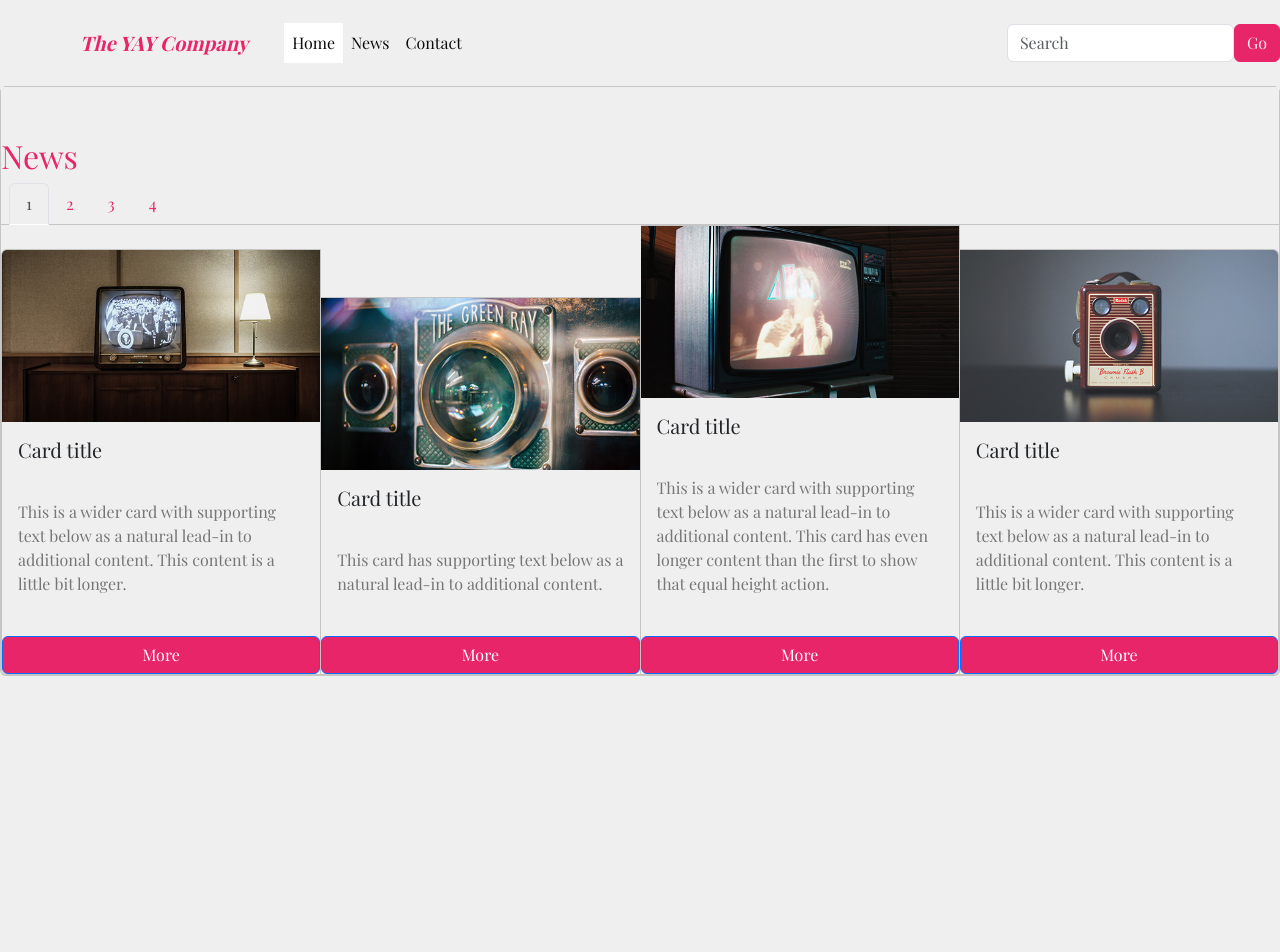
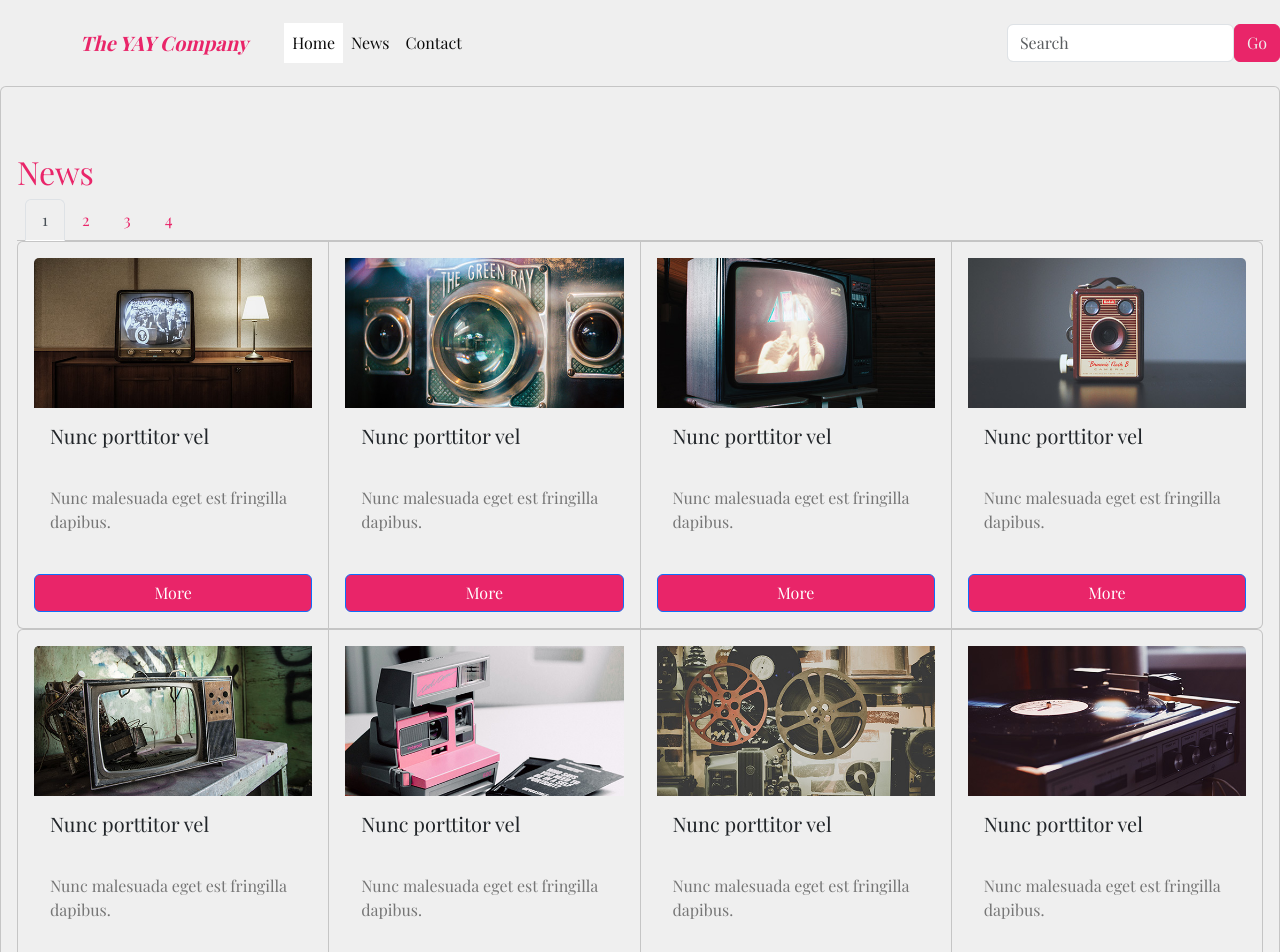
Before and after one commit to Noroff-FEU-Assignments/css-frameworks-ca-ThomasK97, a React (Create React App) app in the folder ca-cssframeworks/: page /news in a window 1280 px wide. Shown: the top 952 px of the page. Before the commit the page ends 800 px from the top, so only its background shows below. Built offline with nearby package versions, Linux system fonts and the light colour scheme.

Commit message:
addet contact, fixed imagecards
gjort litt tweaks på news siden pluss lagt til contact side med form

```diff
--- a/ca-cssframeworks/src/App.js
+++ b/ca-cssframeworks/src/App.js
@@ -6,6 +6,7 @@ import Home from './components/pages/Home';
 import News from './components/pages/News';
 import Navigation from './components/Navbar';
 import Tab from './components/Tab';
+import Contact from './components/pages/Contact';
 
 
 
@@ -19,6 +20,7 @@ function App() {
       <Switch>
         <Route path='/' exact component={Home} />
         <Route path='/news' component={News} />
+        <Route path='/contact' component={Contact} />
 
 
       </Switch>
--- /dev/null
+++ b/ca-cssframeworks/src/components/ContactF.js
@@ -0,0 +1,49 @@
+import React from 'react'
+import { Navbar, Form, FormControl, Button, Nav, NavDropdown, Carousel, Tabs, Tab, Container, Row, Col, Accordion, Card, CardGroup} from 'react-bootstrap';
+
+function ContactF() {
+    return (
+        <>
+        <div className="Header-intro">
+        <h2>Submit your details</h2>
+        </div>
+        <br></br>
+        <br></br>
+        <Container>
+         <Row>
+          <Col md={6}><Form>
+  <Form.Group>
+
+    <Form.Control type="text" placeholder="Name" />
+
+  </Form.Group>
+
+  <Form.Group>
+
+    <Form.Control type="email" placeholder="Email" />
+  </Form.Group>
+  <Form.Group className="mb-3" controlId="formBasicCheckbox">
+
+  </Form.Group>
+  <Form.Control as="textarea" rows="6" placeholder="Message" />
+  <br></br>
+  <Form.Check type="checkbox" label="Allow us to sell your personal details to whomever we want" />
+  <br></br>
+  <Button variant="primary" type="submit">
+    Submit
+  </Button>
+
+</Form>
+</Col>
+
+         </Row>
+        </Container>
+
+
+
+
+        </>
+    )
+}
+
+export default ContactF;
--- a/ca-cssframeworks/src/components/ImageCards.js
+++ b/ca-cssframeworks/src/components/ImageCards.js
@@ -13,6 +13,7 @@ import image11 from './../News images/news-8.jpg';
 function ImageCards() {
     return (
         <>
+
 
 <Card>
     <div className="Header-intro">
@@ -40,10 +41,9 @@ function ImageCards() {
   <Card style={{ width: '8rem' }}>
     <Card.Img variant="top" src={image1} />
     <Card.Body>
-      <Card.Title>Card title</Card.Title>
+      <Card.Title>Nunc porttitor vel</Card.Title>
       <Card.Text>
-        This is a wider card with supporting text below as a natural lead-in to
-        additional content. This content is a little bit longer.
+      Nunc malesuada eget est fringilla dapibus.
       </Card.Text>
     </Card.Body>
     <br></br>
@@ -54,10 +54,9 @@ function ImageCards() {
     <Card.Img variant="top" src={image2} />
 
     <Card.Body>
-      <Card.Title>Card title</Card.Title>
+      <Card.Title>Nunc porttitor vel</Card.Title>
       <Card.Text>
-        This card has supporting text below as a natural lead-in to additional
-        content.
+      Nunc malesuada eget est fringilla dapibus.
       </Card.Text>
     </Card.Body>
     <br></br>
@@ -67,11 +66,9 @@ function ImageCards() {
   <Card>
     <Card.Img variant="top" src={image3} />
     <Card.Body>
-      <Card.Title>Card title</Card.Title>
+      <Card.Title>Nunc porttitor vel</Card.Title>
       <Card.Text>
-        This is a wider card with supporting text below as a natural lead-in to
-        additional content. This card has even longer content than the first to
-        show that equal height action.
+      Nunc malesuada eget est fringilla dapibus.
       </Card.Text>
 
     </Card.Body>
@@ -82,10 +79,61 @@ function ImageCards() {
   <Card style={{ width: '8rem' }}>
     <Card.Img variant="top" src={image7} />
     <Card.Body>
-      <Card.Title>Card title</Card.Title>
+      <Card.Title>Nunc porttitor vel</Card.Title>
       <Card.Text>
-        This is a wider card with supporting text below as a natural lead-in to
-        additional content. This content is a little bit longer.
+      Nunc malesuada eget est fringilla dapibus.
+      </Card.Text>
+    </Card.Body>
+    <br></br>
+      <Button variant="primary">More</Button>
+
+  </Card>
+</CardGroup>
+<CardGroup>
+  <Card style={{ width: '8rem' }}>
+    <Card.Img variant="top" src={image8} />
+    <Card.Body>
+      <Card.Title>Nunc porttitor vel</Card.Title>
+      <Card.Text>
+      Nunc malesuada eget est fringilla dapibus.
+      </Card.Text>
+    </Card.Body>
+    <br></br>
+      <Button variant="primary">More</Button>
+
+  </Card>
+  <Card style={{ width: '18rem' }}>
+    <Card.Img variant="top" src={image9} />
+
+    <Card.Body>
+      <Card.Title>Nunc porttitor vel</Card.Title>
+      <Card.Text>
+      Nunc malesuada eget est fringilla dapibus.
+      </Card.Text>
+    </Card.Body>
+    <br></br>
+      <Button variant="primary">More</Button>
+
+  </Card>
+  <Card>
+    <Card.Img variant="top" src={image10} />
+    <Card.Body>
+      <Card.Title>Nunc porttitor vel</Card.Title>
+      <Card.Text>
+      Nunc malesuada eget est fringilla dapibus.
+      </Card.Text>
+
+    </Card.Body>
+    <br></br>
+      <Button variant="primary">More</Button>
+
+  </Card>
+  <Card style={{ width: '8rem' }}>
+    <Card.Img variant="top" src={image11} />
+    <Card.Body>
+      <Card.Title>Nunc porttitor vel</Card.Title>
+      <Card.Text>
+      Nunc malesuada eget est fringilla dapibus.
       </Card.Text>
     </Card.Body>
     <br></br>
--- a/ca-cssframeworks/src/components/Navbar.js
+++ b/ca-cssframeworks/src/components/Navbar.js
@@ -16,7 +16,7 @@ function Navigation() {
     >
       <Nav.Link className="active" href="/">Home</Nav.Link>
       <Nav.Link href="/news">News</Nav.Link>
-      <Nav.Link href="#">Contact</Nav.Link>
+      <Nav.Link href="/contact">Contact</Nav.Link>
 
 
     </Nav>
--- a/ca-cssframeworks/src/components/Tab.js
+++ b/ca-cssframeworks/src/components/Tab.js
@@ -64,6 +64,7 @@ function TabComponent() {
   <div className="d-none d-md-block">
 
 
+
   <Tabs defaultActiveKey="profile" id="uncontrolled-tab-example" className="mb-3">
   <Tab eventKey="first" title="First">
 
--- /dev/null
+++ b/ca-cssframeworks/src/components/pages/Contact.js
@@ -0,0 +1,22 @@
+import React from 'react'
+import '../../App.css';
+import ContactF from '../ContactF';
+import Footer from '../Footer';
+
+
+function Contact() {
+    return (
+        <>
+
+        <ContactF/>
+
+
+
+        <Footer />
+
+
+        </>
+    )
+}
+
+export default Contact
--- a/ca-cssframeworks/src/sass/main.scss
+++ b/ca-cssframeworks/src/sass/main.scss
@@ -157,9 +157,7 @@ span{
 }
 .card-header{
     background-color: #EFEFEF;
-    max-width: 1281px;
-    width: 100%;
-    margin: auto;
+
 
 }
 
@@ -171,7 +169,26 @@ h1{
     background-color: #EFEFEF;
     max-width: 1281px;
     width: 100%;
-    margin: auto;
+    margin: 0 auto;
+    padding: 16px;
+
+}
+
+
+
+//contact
+
+.form-check .form-check-input{
+    height: 20px;
+    width: 20px;
+    border-radius: 3px;
+    border: 4;
+    background-color: #E92569;
 
 
 }
+
+.form-check-label{
+    color: #767676;
+    padding-left: 10px;
+}
```
